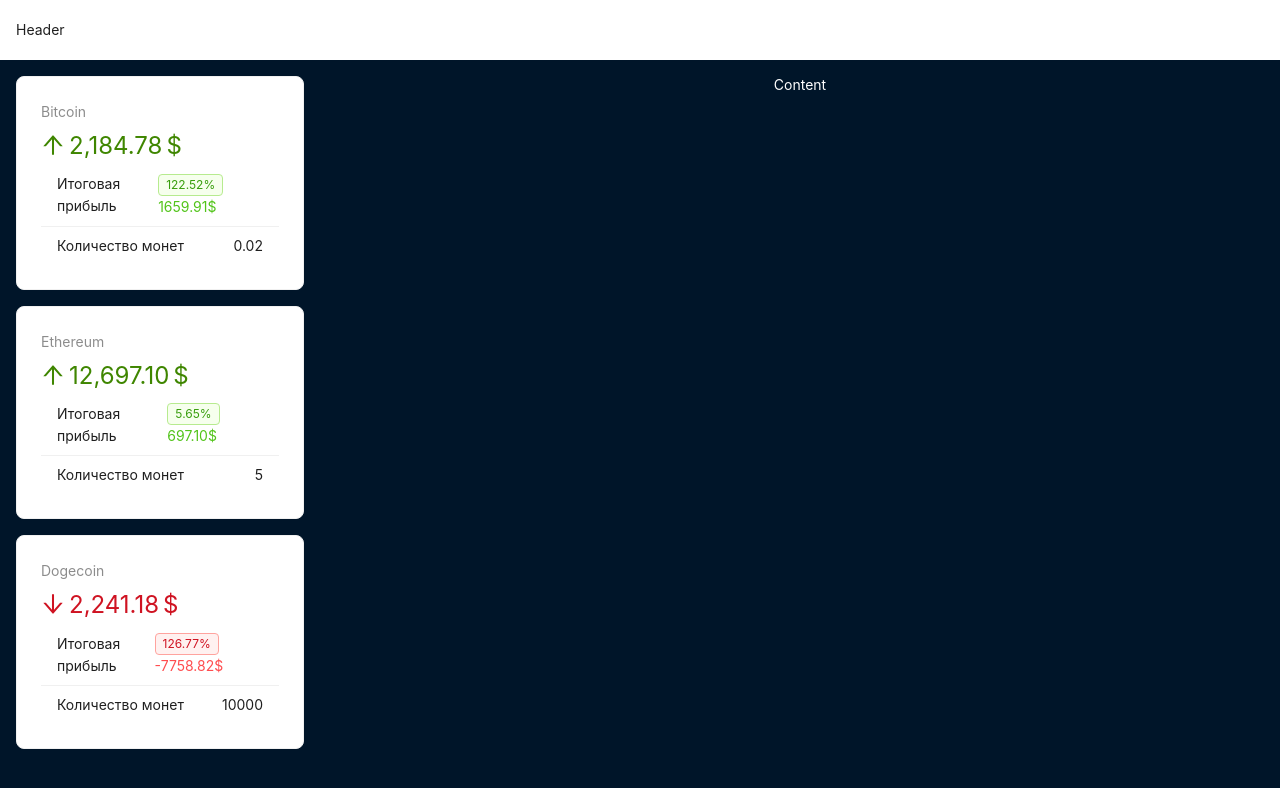
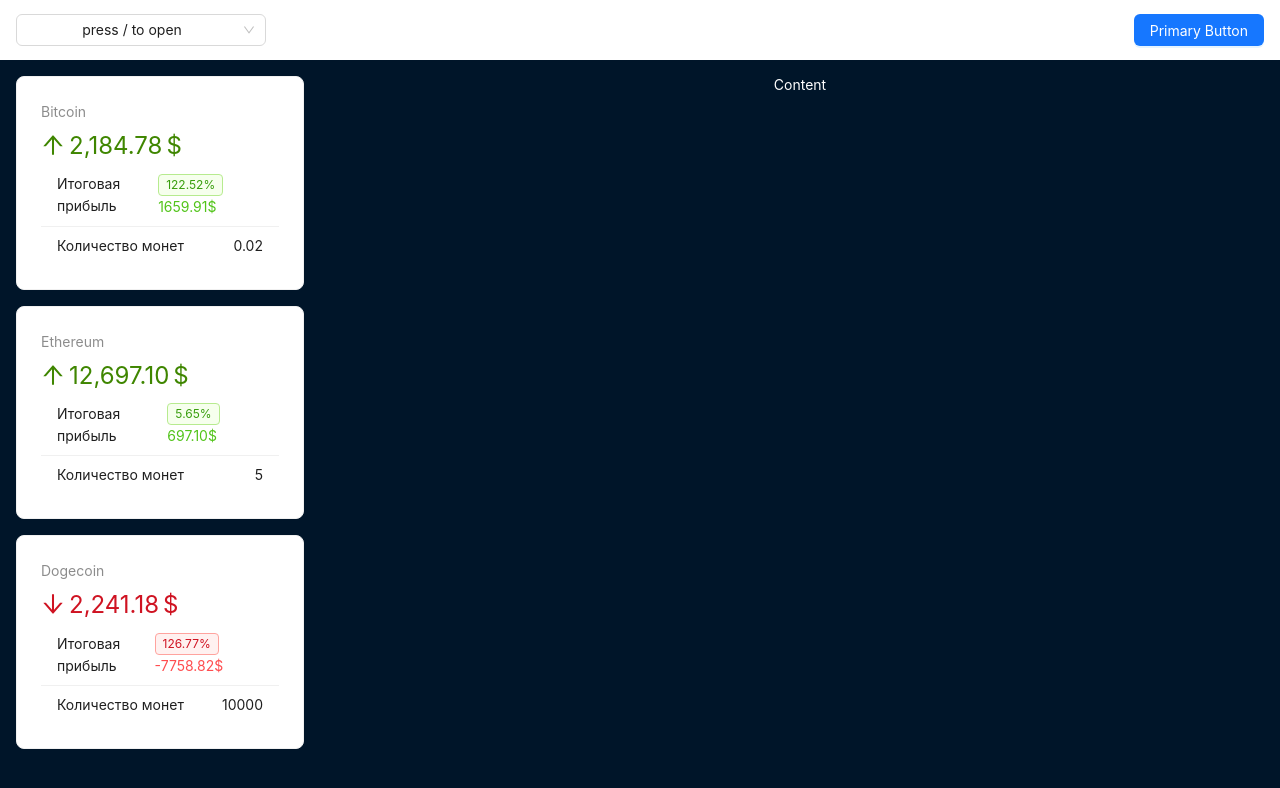
Before and after one commit to 00DemiX00/crypto-app, a React (Vite) app: page / in a window 1280 px wide. Shown: the top 788 px of the page. Built offline with nearby package versions, Linux system fonts and the light colour scheme.

Commit message:
feat: добавлен select - выпадающий список с монетами

```diff
--- a/src/components/layout/AppHeader.jsx
+++ b/src/components/layout/AppHeader.jsx
@@ -1,4 +1,5 @@
-import { Layout } from 'antd';
+import { Layout, Select, Space, Button } from 'antd';
+import { useCrypto } from '../../context/crypto-context';
 
 const headerStyle = {
   width: '100%',
@@ -11,6 +12,58 @@
   background: 'white'
 };
 
+const handleChange = value => {
+  console.log(`selected ${value}`);
+};
+// const options = [
+//   {
+//     label: 'China',
+//     value: 'china',
+//     emoji: '🇨🇳',
+//     desc: 'China (中国)',
+//   },
+//   {
+//     label: 'USA',
+//     value: 'usa',
+//     emoji: '🇺🇸',
+//     desc: 'USA (美国)',
+//   },
+//   {
+//     label: 'Japan',
+//     value: 'japan',
+//     emoji: '🇯🇵',
+//     desc: 'Japan (日本)',
+//   },
+//   {
+//     label: 'Korea',
+//     value: 'korea',
+//     emoji: '🇰🇷',
+//     desc: 'Korea (韩国)',
+//   },
+// ];
+
 export default function AppHeader() {
-    return (<Layout.Header style={headerStyle}>Header</Layout.Header>)
+    const {crypto} = useCrypto()
+    return (<Layout.Header style={headerStyle}>
+       <Select
+    style={{ width: 250 }}
+    value="press / to open"
+    optionLabelProp="label"
+    options={crypto.map(coin => ({
+      label: coin.name,
+      value: coin.id,
+      icon: coin.icon,
+    }))}
+    optionRender={(option) => (
+      <Space>
+        <img
+          src={option.data.icon}
+          atl={option.data.label}
+          style={{width: 20}}
+        ></img> {option.data.label}
+      </Space>
+    )}
+  />
+   <Button type="primary">Primary Button</Button>
+    </Layout.Header>)
 }
--- a/src/context/crypto-context.jsx
+++ b/src/context/crypto-context.jsx
@@ -1,6 +1,7 @@
 import { createContext, useState, useEffect } from "react";
 import { fetchAssets, fakeFetchCrypto } from '../api';
 import { percentDifference } from '../utils'
+import { useContext } from 'react';
 
 const CryptoContext = createContext({
     assets: [],
@@ -40,3 +41,7 @@
 }
 
 export default CryptoContext
+
+export function useCrypto() {
+  return useContext(CryptoContext)
+}
```
